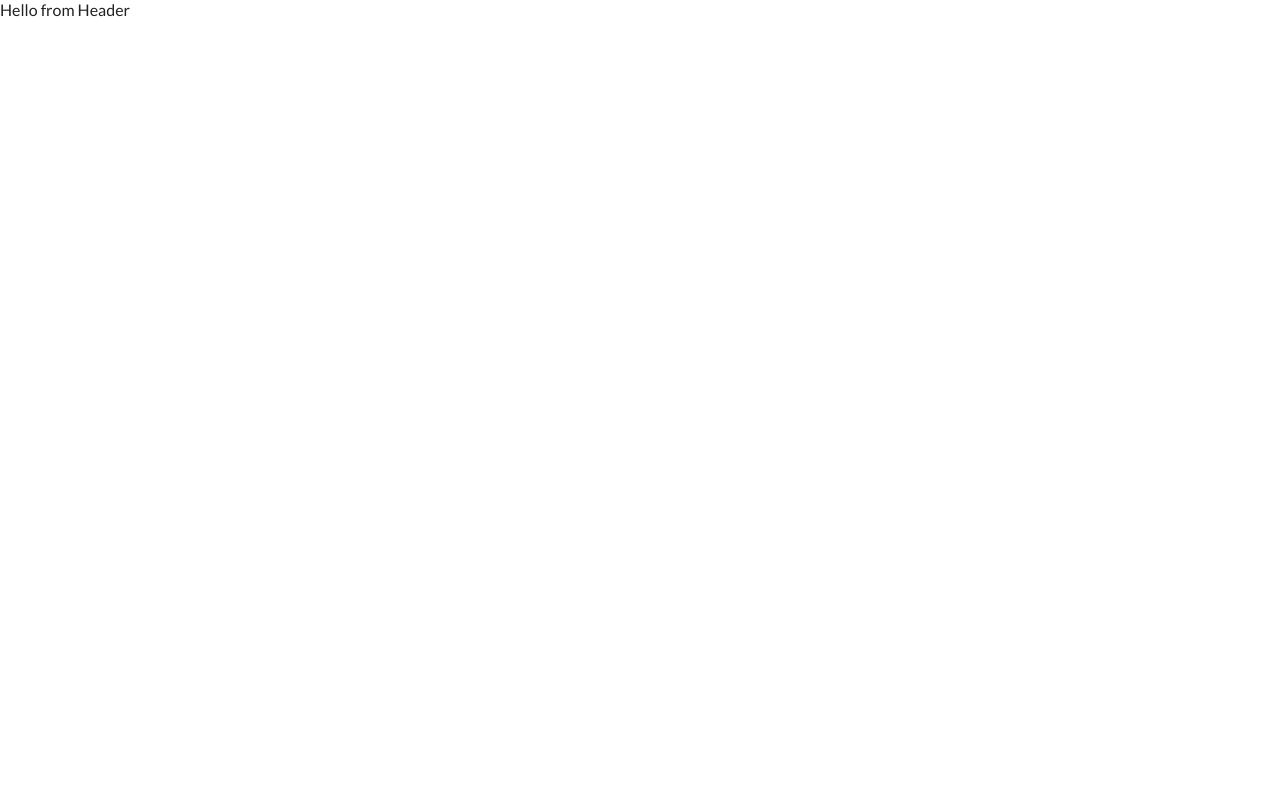
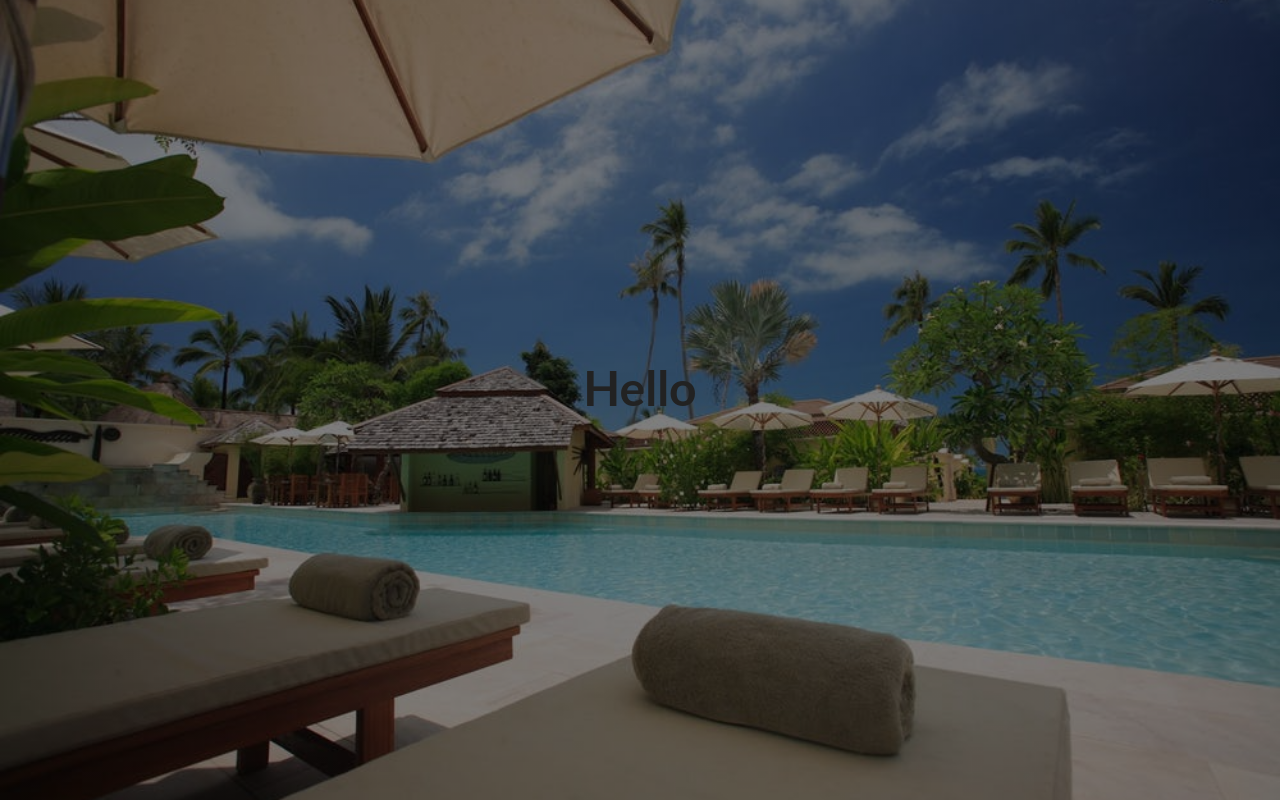
Before and after one commit to juliasut/beachwalk_resort, a React (Create React App) app: page / in a window 1280 px wide. Built offline with nearby package versions, Linux system fonts and the light colour scheme; the HTML template or start-up script is replaced by a standard one.

Commit message:
Add styling properties to Hero component function

```diff
--- /dev/null
+++ b/src/components/globals/Hero.js
@@ -0,0 +1,12 @@
+import styled from 'styled-components';
+import homeImg from '../../images/homeBcg.jpeg';
+
+const Hero = styled.header`
+min-height: 100vh;
+background: linear-gradient(rgba(0,0,0,0.5), rgba(0,0,0,0.5)),
+ url(${props => props.img || homeImg}) center/ cover fixed no-repeat;
+display: flex;
+align-items: center;
+justify-content: center;
+`
+export default Hero;
--- a/src/components/home/Header.js
+++ b/src/components/home/Header.js
@@ -1,9 +1,11 @@
-import React from 'react'
+import React from 'react';
+import Hero from '../globals/Hero';
+import aboutImg from '../../images/aboutBcg.jpeg';
 
 export const Header = () => {
   return (
-    <div>
-      Hello from Header
-    </div>
+    <Hero img={aboutImg}>
+      <h1>Hello</h1>
+    </Hero>
   )
 }
```
